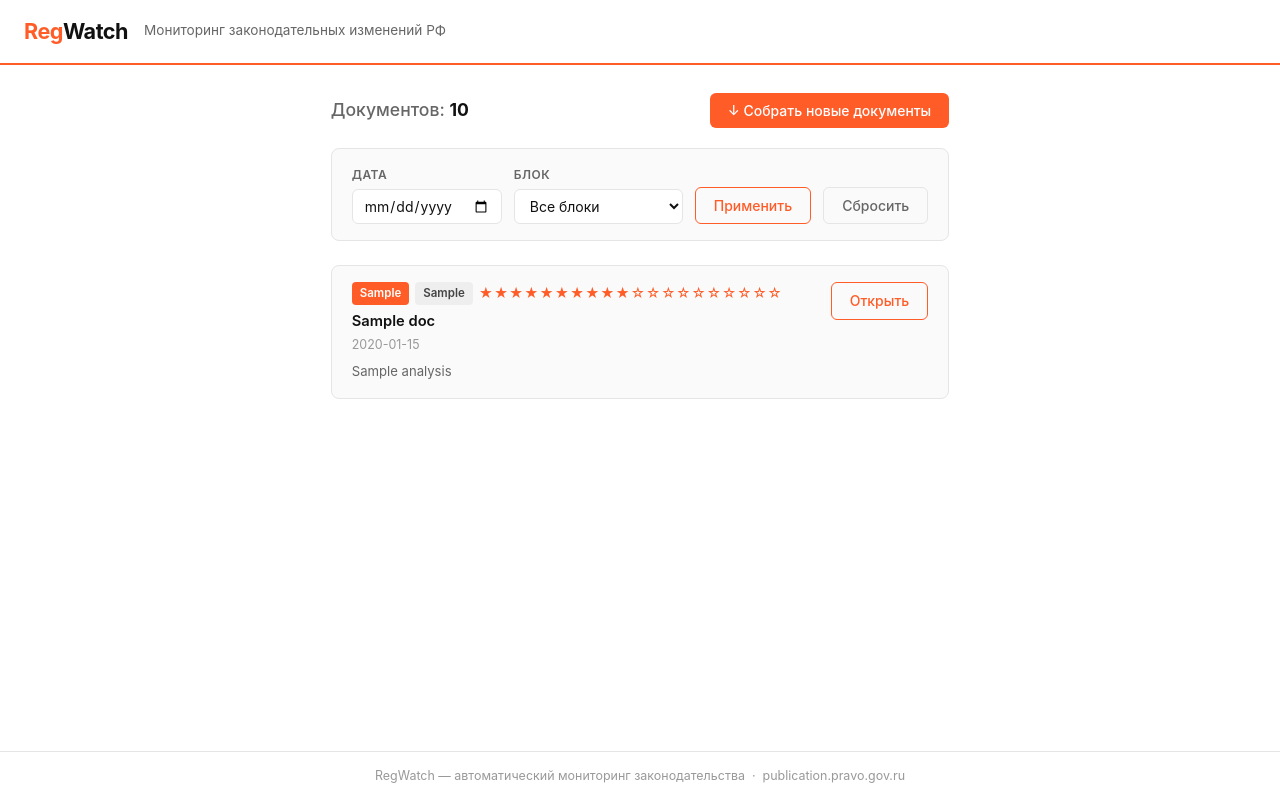
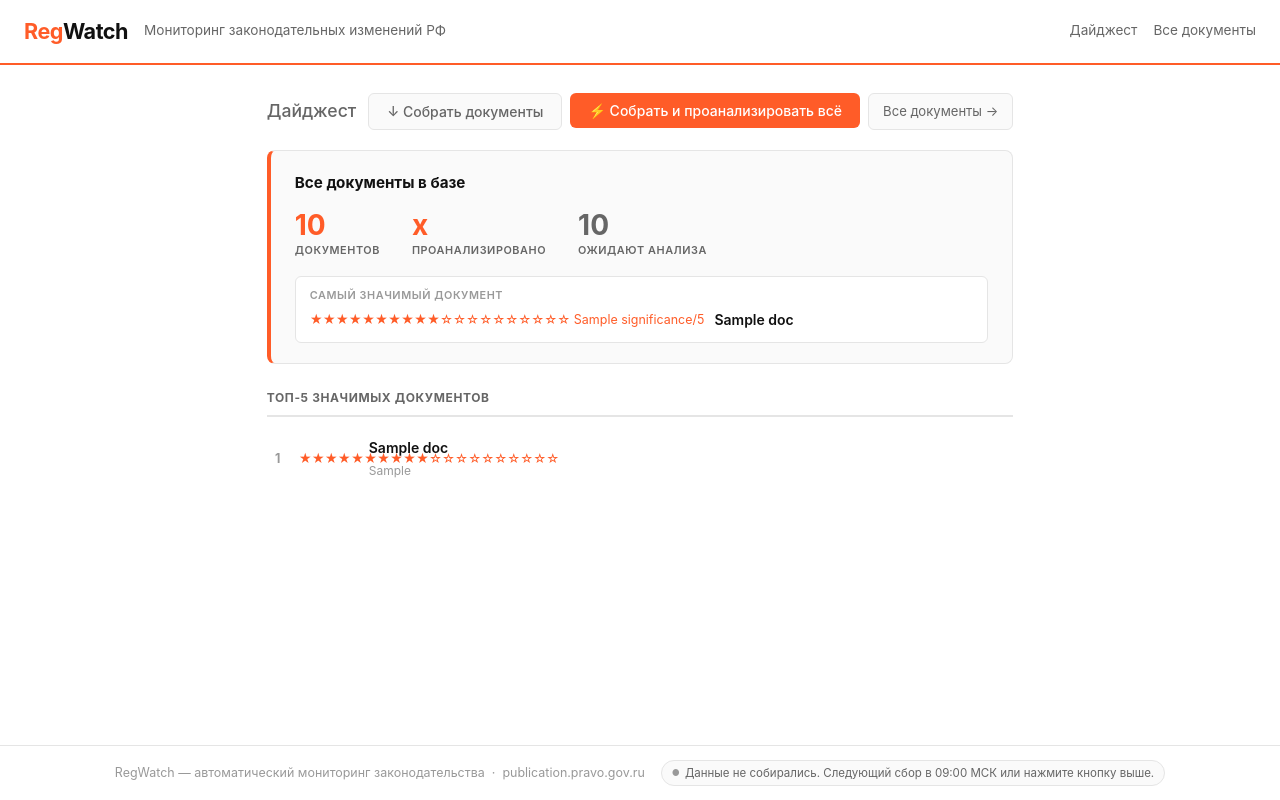
Before and after one commit to Julia1031/regwatch-pd, a FastAPI app: template src/templates/index.html in a window 1280 px wide. Run offline with FastAPI, Linux system fonts and the light colour scheme; the template is opened without the code that fills it: most values are stand-ins (such as "Sample title", 1, 10 or a date in 2020).

Commit message:
Add dashboard with digest, top-5, auto-refresh status, scheduler

```diff
--- a/src/main.py
+++ b/src/main.py
@@ -6,7 +6,7 @@ from fastapi import FastAPI
 
 from .database import init_db
 from .routes import router
-from .scraper import collect_today
+from .tasks import collect_and_analyze, restore_state_from_db
 
 logging.basicConfig(
     level=logging.INFO,
@@ -21,10 +21,11 @@ scheduler = AsyncIOScheduler(timezone="Europe/Moscow")
 async def lifespan(app: FastAPI):
     await init_db()
     logger.info("Database initialised")
+    await restore_state_from_db()
 
-    scheduler.add_job(collect_today, "cron", hour=9, minute=0, id="daily_collect")
+    scheduler.add_job(collect_and_analyze, "cron", hour=9, minute=0, id="daily_collect")
     scheduler.start()
-    logger.info("Scheduler started — daily collection at 09:00 MSK")
+    logger.info("Scheduler started — daily collect+analyze at 09:00 MSK")
 
     yield
 
--- a/src/routes.py
+++ b/src/routes.py
@@ -1,5 +1,6 @@
 import html as html_module
 import re
+from datetime import datetime, timedelta
 from pathlib import Path
 
 from fastapi import APIRouter, BackgroundTasks, Depends, Request
@@ -8,9 +9,11 @@ from fastapi.templating import Jinja2Templates
 from sqlalchemy import desc, select
 from sqlalchemy.ext.asyncio import AsyncSession
 
+from . import state
 from .analyzer import analyze_document
 from .database import Document, get_db
 from .scraper import collect_today
+from .tasks import collect_and_analyze
 
 router = APIRouter()
 templates = Jinja2Templates(directory=str(Path(__file__).parent / "templates"))
@@ -26,18 +29,80 @@ def _format_analysis(text: str) -> str:
     if not text:
         return ""
     text = html_module.escape(text)
-    # Bold markers
     text = re.sub(r"\*\*(.+?)\*\*", r"<strong>\1</strong>", text)
-    # Newlines to <br>
     text = text.replace("\n", "<br>")
     return text
 
 
+def _format_date(date_str: str) -> str:
+    if not date_str or len(date_str) < 10:
+        return date_str or ""
+    try:
+        return datetime.strptime(date_str[:10], "%Y-%m-%d").strftime("%d.%m.%Y")
+    except ValueError:
+        return date_str[:10]
+
+
 templates.env.filters["format_analysis"] = _format_analysis
+templates.env.filters["format_date"] = _format_date
+templates.env.globals["get_last_update"] = lambda: state.last_successful_update
+templates.env.globals["get_cycle_time"] = lambda: state.last_cycle_time
+
+
+async def _get_digest_docs(db: AsyncSession):
+    """Docs from last cycle → last 24h → all, in that priority order."""
+    if state.last_cycle_doc_ids:
+        result = await db.execute(
+            select(Document)
+            .where(Document.id.in_(state.last_cycle_doc_ids))
+            .order_by(desc(Document.created_at))
+        )
+        docs = result.scalars().all()
+        if docs:
+            return docs, "last_cycle"
+
+    cutoff = datetime.utcnow() - timedelta(hours=24)
+    result = await db.execute(
+        select(Document)
+        .where(Document.created_at >= cutoff)
+        .order_by(desc(Document.created_at))
+    )
+    docs = result.scalars().all()
+    if docs:
+        return docs, "last_24h"
+
+    result = await db.execute(
+        select(Document).order_by(desc(Document.significance), desc(Document.created_at))
+    )
+    return result.scalars().all(), "all"
 
 
 @router.get("/", response_class=HTMLResponse)
-async def index(
+async def index(request: Request, db: AsyncSession = Depends(get_db)):
+    digest_docs, digest_source = await _get_digest_docs(db)
+
+    digest_total = len(digest_docs)
+    digest_analyzed = sum(1 for d in digest_docs if d.analysis)
+    docs_with_sig = [d for d in digest_docs if d.significance is not None]
+    top_doc = max(docs_with_sig, key=lambda d: d.significance) if docs_with_sig else None
+    top5 = sorted(docs_with_sig, key=lambda d: d.significance, reverse=True)[:5]
+
+    return templates.TemplateResponse(
+        request=request,
+        name="index.html",
+        context={
+            "block_labels": BLOCK_LABELS,
+            "digest_total": digest_total,
+            "digest_analyzed": digest_analyzed,
+            "digest_source": digest_source,
+            "top_doc": top_doc,
+            "top5": top5,
+        },
+    )
+
+
+@router.get("/all", response_class=HTMLResponse)
+async def all_documents(
     request: Request,
     date: str = None,
     block: str = None,
@@ -48,13 +113,12 @@ async def index(
         query = query.where(Document.date.startswith(date))
     if block:
         query = query.where(Document.block == block)
-
     result = await db.execute(query)
     documents = result.scalars().all()
 
     return templates.TemplateResponse(
         request=request,
-        name="index.html",
+        name="all.html",
         context={
             "documents": documents,
             "block_labels": BLOCK_LABELS,
@@ -94,6 +158,12 @@ async def collect(background_tasks: BackgroundTasks):
     return RedirectResponse("/?status=collecting", status_code=303)
 
 
+@router.post("/collect-and-analyze")
+async def collect_analyze_all(background_tasks: BackgroundTasks):
+    background_tasks.add_task(collect_and_analyze)
+    return RedirectResponse("/?status=analyzing", status_code=303)
+
+
 @router.post("/analyze/{doc_id}")
 async def analyze(doc_id: int, background_tasks: BackgroundTasks):
     background_tasks.add_task(analyze_document, doc_id)
--- /dev/null
+++ b/src/state.py
@@ -0,0 +1,5 @@
+from datetime import datetime
+
+last_successful_update: datetime | None = None
+last_cycle_doc_ids: list[int] = []
+last_cycle_time: datetime | None = None
--- a/src/templates/base.html
+++ b/src/templates/base.html
@@ -112,10 +112,27 @@
     .footer {
       border-top: 1px solid var(--border);
       padding: 14px 24px;
-      text-align: center;
+      display: flex;
+      justify-content: center;
+      align-items: center;
+      gap: 16px;
+      flex-wrap: wrap;
       color: var(--text-faint);
       font-size: 0.78rem;
     }
+    .footer__update {
+      display: inline-flex;
+      align-items: center;
+      gap: 5px;
+      padding: 3px 10px;
+      background: var(--surface);
+      border: 1px solid var(--border);
+      border-radius: 20px;
+      font-size: 0.72rem;
+      color: var(--text-muted);
+    }
+    .footer__update::before { content: "●"; color: #4caf50; font-size: 0.55rem; }
+    .footer__update--pending::before { color: #999; }
 
     /* ── Tags / badges ── */
     .tag {
@@ -138,6 +155,10 @@
   <header class="header">
     <a href="/" class="header__logo"><span>Reg</span>Watch</a>
     <span class="header__sub">Мониторинг законодательных изменений РФ</span>
+    <nav style="margin-left:auto;display:flex;gap:16px;font-size:0.85rem;">
+      <a href="/" style="color:var(--text-muted)">Дайджест</a>
+      <a href="/all" style="color:var(--text-muted)">Все документы</a>
+    </nav>
   </header>
 
   <main class="container">
@@ -145,8 +166,14 @@
   </main>
 
   <footer class="footer">
-    RegWatch — автоматический мониторинг законодательства &nbsp;·&nbsp;
-    <a href="https://publication.pravo.gov.ru" target="_blank" rel="noopener" style="color:inherit">publication.pravo.gov.ru</a>
+    <span>RegWatch — автоматический мониторинг законодательства &nbsp;·&nbsp;
+    <a href="https://publication.pravo.gov.ru" target="_blank" rel="noopener" style="color:inherit">publication.pravo.gov.ru</a></span>
+    {% set last_update = get_last_update() %}
+    {% if last_update %}
+    <span class="footer__update">Последнее обновление: {{ last_update.strftime('%d.%m.%Y %H:%M') }} — следующее в 09:00 МСК</span>
+    {% else %}
+    <span class="footer__update footer__update--pending">Данные не собирались. Следующий сбор в 09:00 МСК или нажмите кнопку выше.</span>
+    {% endif %}
   </footer>
 </body>
 </html>
--- a/src/templates/index.html
+++ b/src/templates/index.html
@@ -1,5 +1,5 @@
 {% extends "base.html" %}
-{% block title %}RegWatch — Документы{% endblock %}
+{% block title %}RegWatch — Дайджест{% endblock %}
 
 {% block extra_style %}
 .page-header {
@@ -12,90 +12,129 @@
 }
 .page-header h1 { font-size: 1.1rem; color: var(--text-muted); font-weight: 500; }
 .page-header h1 strong { color: var(--text); }
+.page-header__actions { display: flex; gap: 8px; flex-wrap: wrap; }
 
-.filters {
+/* ── Digest block ── */
+.digest {
   background: var(--surface);
   border: 1px solid var(--border);
+  border-left: 4px solid var(--accent);
   border-radius: 8px;
-  padding: 16px 20px;
+  padding: 20px 24px;
   margin-bottom: 24px;
+}
+.digest__header {
   display: flex;
-  gap: 12px;
+  justify-content: space-between;
+  align-items: baseline;
   flex-wrap: wrap;
-  align-items: flex-end;
+  gap: 8px;
+  margin-bottom: 16px;
 }
-.filter-group label {
-  display: block;
-  font-size: 0.75rem;
+.digest__title { font-size: 0.95rem; font-weight: 700; color: var(--text); }
+.digest__date { font-size: 0.82rem; color: var(--text-muted); }
+.digest__metrics {
+  display: flex;
+  gap: 32px;
+  flex-wrap: wrap;
+  margin-bottom: 16px;
+}
+.digest__metric { display: flex; flex-direction: column; gap: 3px; }
+.digest__metric-value {
+  font-size: 1.75rem;
+  font-weight: 700;
+  color: var(--accent);
+  line-height: 1;
+}
+.digest__metric-label {
+  font-size: 0.68rem;
   color: var(--text-muted);
   font-weight: 600;
   text-transform: uppercase;
-  letter-spacing: 0.04em;
+  letter-spacing: 0.05em;
+}
+.digest__top {
+  background: var(--bg);
+  border: 1px solid var(--border);
+  border-radius: 6px;
+  padding: 10px 14px;
+}
+.digest__top-label {
+  font-size: 0.68rem;
+  color: var(--text-faint);
+  font-weight: 600;
+  text-transform: uppercase;
+  letter-spacing: 0.05em;
   margin-bottom: 5px;
 }
-.filter-group input,
-.filter-group select {
-  border: 1.5px solid var(--border);
-  border-radius: 6px;
-  padding: 7px 11px;
+.digest__top-content {
+  display: flex;
+  align-items: center;
+  gap: 10px;
+  flex-wrap: wrap;
+}
+.digest__top-sig {
+  font-size: 0.78rem;
+  color: var(--accent);
+  white-space: nowrap;
+  flex-shrink: 0;
+}
+.digest__top-name {
   font-size: 0.875rem;
-  font-family: inherit;
-  background: var(--bg);
+  font-weight: 600;
   color: var(--text);
-  outline: none;
-  transition: border-color 0.15s;
 }
-.filter-group input:focus,
-.filter-group select:focus { border-color: var(--accent); }
+.digest__top-name:hover { color: var(--accent); }
 
-.doc-list { display: grid; gap: 10px; }
-
-.doc-card {
-  background: var(--surface);
-  border: 1px solid var(--border);
-  border-radius: 8px;
-  padding: 16px 20px;
+/* ── Top-5 block ── */
+.top5 { margin-bottom: 28px; }
+.top5__heading {
+  font-size: 0.75rem;
+  font-weight: 700;
+  color: var(--text-muted);
+  text-transform: uppercase;
+  letter-spacing: 0.05em;
+  margin-bottom: 10px;
+  padding-bottom: 8px;
+  border-bottom: 2px solid var(--border);
+}
+.top5__item {
   display: flex;
-  justify-content: space-between;
-  align-items: flex-start;
-  gap: 16px;
-  transition: border-color 0.15s, box-shadow 0.15s;
+  align-items: center;
+  gap: 10px;
+  padding: 10px 0;
+  border-bottom: 1px solid var(--border);
 }
-.doc-card:hover {
-  border-color: #ccc;
-  box-shadow: 0 2px 8px rgba(0,0,0,0.05);
+.top5__item:last-child { border-bottom: none; }
+.top5__rank {
+  width: 22px;
+  font-size: 0.78rem;
+  color: var(--text-faint);
+  font-weight: 700;
+  flex-shrink: 0;
+  text-align: center;
 }
-.doc-card__body { flex: 1; min-width: 0; }
-.doc-card__meta {
-  display: flex;
-  gap: 6px;
-  flex-wrap: wrap;
-  align-items: center;
-  margin-bottom: 6px;
+.top5__sig {
+  font-size: 0.78rem;
+  color: var(--accent);
+  flex-shrink: 0;
+  width: 60px;
 }
-.doc-card__title {
+.top5__body { flex: 1; min-width: 0; }
+.top5__name {
   font-weight: 600;
-  font-size: 0.92rem;
+  font-size: 0.875rem;
   color: var(--text);
-  line-height: 1.4;
   display: block;
-  margin-bottom: 4px;
+  overflow: hidden;
+  text-overflow: ellipsis;
+  white-space: nowrap;
 }
-.doc-card__title:hover { color: var(--accent); text-decoration: none; }
-.doc-card__date { font-size: 0.78rem; color: var(--text-faint); margin-bottom: 6px; }
-.doc-card__excerpt {
-  font-size: 0.82rem;
-  color: var(--text-muted);
-  overflow: hidden;
-  display: -webkit-box;
-  -webkit-line-clamp: 2;
-  -webkit-box-orient: vertical;
-}
-.doc-card__actions {
-  display: flex;
-  flex-direction: column;
-  gap: 6px;
-  flex-shrink: 0;
+.top5__name:hover { color: var(--accent); text-decoration: none; }
+.top5__branch {
+  font-size: 0.75rem;
+  color: var(--text-faint);
+  margin-top: 2px;
 }
 
 .empty-state {
@@ -105,94 +144,122 @@
 }
 .empty-state__icon { font-size: 2.5rem; margin-bottom: 14px; }
 .empty-state__text { font-size: 0.95rem; }
+
+.all-docs-link {
+  display: inline-flex;
+  align-items: center;
+  gap: 6px;
+  font-size: 0.82rem;
+  color: var(--text-muted);
+  border: 1px solid var(--border);
+  border-radius: 6px;
+  padding: 6px 14px;
+  background: var(--surface);
+  transition: border-color 0.15s, color 0.15s;
+}
+.all-docs-link:hover { border-color: var(--accent); color: var(--accent); text-decoration: none; }
 {% endblock %}
 
 {% block content %}
 <div class="page-header">
-  <h1>Документов: <strong>{{ total }}</strong></h1>
+  <h1>Дайджест</h1>
+  <div class="page-header__actions">
     <form method="post" action="/collect">
-    <button type="submit" class="btn btn-primary">↓ Собрать новые документы</button>
+      <button type="submit" class="btn btn-ghost">↓ Собрать документы</button>
     </form>
+    <form method="post" action="/collect-and-analyze">
+      <button type="submit" class="btn btn-primary">⚡ Собрать и проанализировать всё</button>
+    </form>
+    <a href="/all" class="all-docs-link">Все документы →</a>
+  </div>
 </div>
 
 {% if request.query_params.get('status') == 'collecting' %}
 <div class="alert alert-info">
-  Сбор документов запущен в фоне — это займёт несколько минут.
-  Обновите страницу позже.
+  Сбор документов запущен в фоне — это займёт несколько минут. Обновите страницу позже.
+</div>
+{% elif request.query_params.get('status') == 'analyzing' %}
+<div class="alert alert-info">
+  Сбор и анализ запущены в фоне — процесс займёт несколько минут (зависит от количества документов). Обновите страницу позже.
 </div>
 {% endif %}
 
-<!-- Filters -->
-<form method="get" class="filters">
-  <div class="filter-group">
-    <label>Дата</label>
-    <input type="date" name="date" value="{{ selected_date }}">
-  </div>
-  <div class="filter-group">
-    <label>Блок</label>
-    <select name="block">
-      <option value="">Все блоки</option>
-      {% for key, label in block_labels.items() %}
-      <option value="{{ key }}" {% if selected_block == key %}selected{% endif %}>{{ label }}</option>
-      {% endfor %}
-    </select>
-  </div>
-  <button type="submit" class="btn btn-outline">Применить</button>
-  <a href="/" class="btn btn-ghost">Сбросить</a>
-</form>
+{% if digest_total > 0 %}
 
-<!-- Document list -->
-{% if documents %}
-<div class="doc-list">
-  {% for doc in documents %}
-  <div class="doc-card">
-    <div class="doc-card__body">
-      <div class="doc-card__meta">
-        <span class="tag tag-accent">{{ block_labels.get(doc.block, doc.block or '—') }}</span>
-        {% if doc.law_branch %}
-        <span class="tag tag-neutral">{{ doc.law_branch }}</span>
-        {% endif %}
-        {% if doc.significance %}
-        <span class="stars">
-          {% for _ in range(doc.significance) %}★{% endfor %}{% for _ in range(5 - doc.significance) %}☆{% endfor %}
+<!-- ── Digest metrics ── -->
+{% set cycle_time = get_cycle_time() %}
+<div class="digest">
+  <div class="digest__header">
+    <span class="digest__title">
+      {% if digest_source == 'last_cycle' %}Последний цикл сбора
+      {% elif digest_source == 'last_24h' %}За последние 24 часа
+      {% else %}Все документы в базе{% endif %}
     </span>
-        {% endif %}
-        {% if not doc.analysis %}
-        <span class="tag" style="background:#fff3cd;color:#856404;">Не проанализирован</span>
+    {% if cycle_time %}
+    <span class="digest__date">Обновлено {{ cycle_time.strftime('%d.%m.%Y %H:%M') }}</span>
     {% endif %}
   </div>
 
-      <a href="/document/{{ doc.id }}" class="doc-card__title">
-        {{ (doc.name or doc.complex_name or 'Без названия') | truncate(160, True, '…') }}
+  <div class="digest__metrics">
+    <div class="digest__metric">
+      <span class="digest__metric-value">{{ digest_total }}</span>
+      <span class="digest__metric-label">Документов</span>
+    </div>
+    <div class="digest__metric">
+      <span class="digest__metric-value">{{ digest_analyzed }}</span>
+      <span class="digest__metric-label">Проанализировано</span>
+    </div>
+    <div class="digest__metric">
+      <span class="digest__metric-value" style="color:var(--text-muted)">{{ digest_total - digest_analyzed }}</span>
+      <span class="digest__metric-label">Ожидают анализа</span>
+    </div>
+  </div>
+
+  {% if top_doc %}
+  <div class="digest__top">
+    <div class="digest__top-label">Самый значимый документ</div>
+    <div class="digest__top-content">
+      <span class="digest__top-sig">
+        {% for _ in range(top_doc.significance) %}★{% endfor %}{% for _ in range(5 - top_doc.significance) %}☆{% endfor %}
+        {{ top_doc.significance }}/5
+      </span>
+      <a href="/document/{{ top_doc.id }}" class="digest__top-name">
+        {{ (top_doc.name or top_doc.complex_name or 'Без названия') | truncate(140, True, '…') }}
       </a>
-
-      {% if doc.date %}
-      <div class="doc-card__date">{{ doc.date[:10] }}</div>
-      {% endif %}
-
-      {% if doc.analysis %}
-      <div class="doc-card__excerpt">{{ doc.analysis | striptags | truncate(200, True, '…') }}</div>
+    </div>
+  </div>
   {% endif %}
 </div>
 
-    <div class="doc-card__actions">
-      <a href="/document/{{ doc.id }}" class="btn btn-outline">Открыть</a>
-      {% if not doc.analysis %}
-      <form method="post" action="/analyze/{{ doc.id }}">
-        <button type="submit" class="btn btn-ghost" style="width:100%">Анализ</button>
-      </form>
+<!-- ── Top-5 by significance ── -->
+{% if top5 %}
+<div class="top5">
+  <div class="top5__heading">Топ-5 значимых документов</div>
+  {% for doc in top5 %}
+  <div class="top5__item">
+    <span class="top5__rank">{{ loop.index }}</span>
+    <span class="top5__sig">
+      {% for _ in range(doc.significance) %}★{% endfor %}{% for _ in range(5 - doc.significance) %}☆{% endfor %}
+    </span>
+    <div class="top5__body">
+      <a href="/document/{{ doc.id }}" class="top5__name">
+        {{ (doc.name or doc.complex_name or 'Без названия') | truncate(130, True, '…') }}
+      </a>
+      {% if doc.law_branch %}
+      <div class="top5__branch">{{ doc.law_branch }}</div>
       {% endif %}
     </div>
   </div>
   {% endfor %}
 </div>
+{% endif %}
 
 {% else %}
 <div class="empty-state">
   <div class="empty-state__icon">📋</div>
   <div class="empty-state__text">
-    Документы не найдены.<br>
-    Нажмите <strong>«Собрать новые документы»</strong> для загрузки актуальных актов.
+    Данные ещё не собирались, попробуйте позже.<br>
+    Или нажмите <strong>«Собрать и проанализировать всё»</strong> прямо сейчас.
   </div>
 </div>
 {% endif %}
```
Also changed, not shown: src/tasks.py (added, +75 -0 lines), src/templates/all.html (added, +204 -0 lines), 1 other file. Lines whose indentation alone changed are shown as unchanged.
